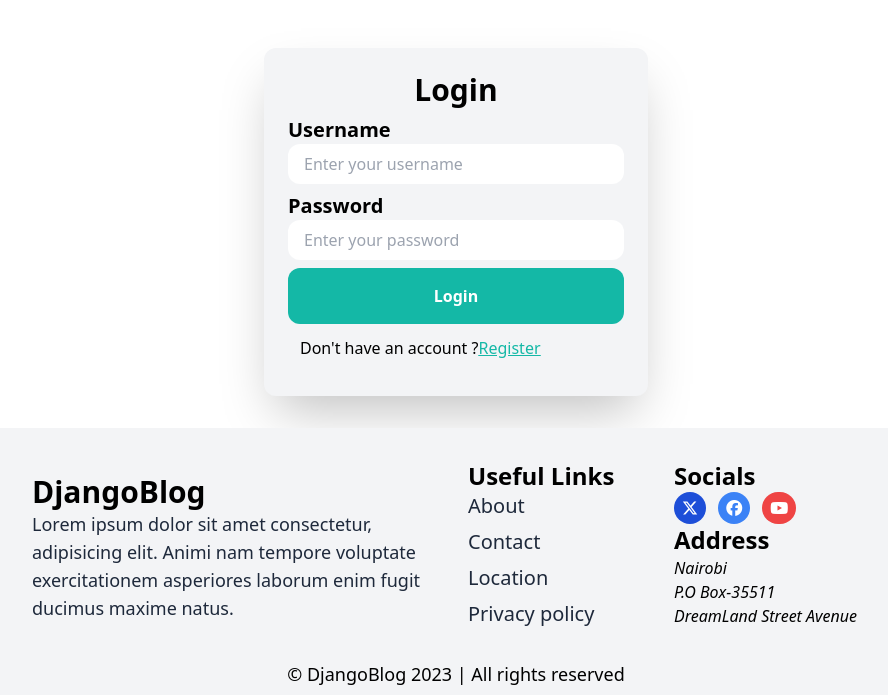
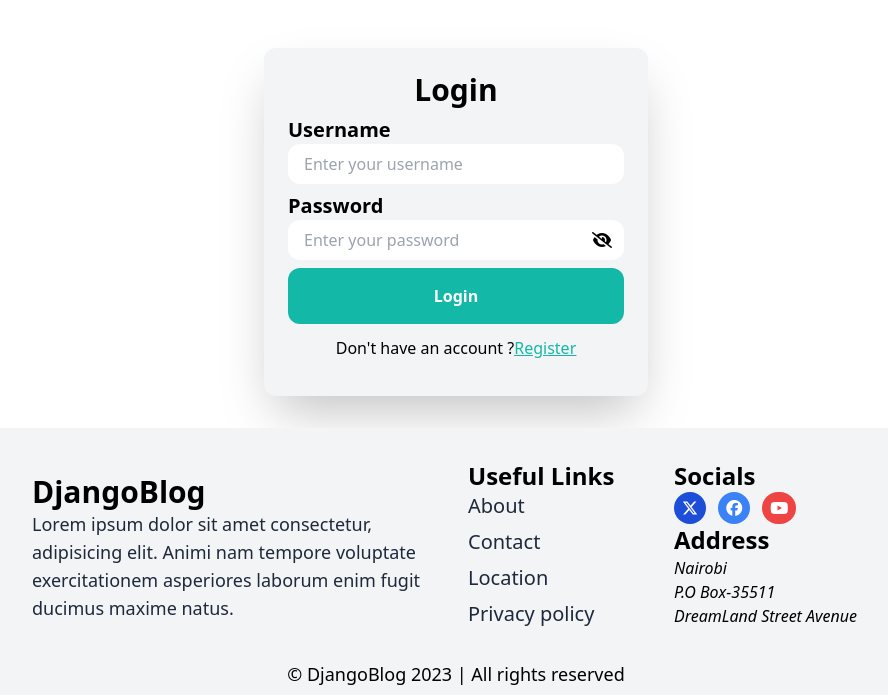
Before and after one commit to zablon-oigo/blog, a Django app: page /users/login/ in a window 1280 px wide. Shown: the part 85-780 px from the top of the page, without its empty margins (184-1072 px from the left). Run offline with Django 4.2, Linux system fonts and the light colour scheme; some libraries are stand-ins or nearby versions.

Commit message:
adding toggle password visibility to login form

```diff
--- a/static/js/main.js
+++ b/static/js/main.js
@@ -36,4 +36,12 @@ const myButton=()=>{
 }
 document.addEventListener('DOMContentLoaded',myButton)
 
-// close menu button
+// Toogle Password
+
+const password=document.querySelector('#id_password')
+const toggleEye=document.querySelector('#toggleEye')
+toggleEye.addEventListener('click',()=>{
+    let type=password.getAttribute('type') === 'password'?'text':'password';
+    password.setAttribute('type',type)
+    toggleEye.classList.toggle("fa-eye")
+})
--- a/users/templates/login.html
+++ b/users/templates/login.html
@@ -5,14 +5,21 @@ Login
 {% endblock %}
 {% block content %}
 <div class="m-8 rounded-xl max-w-sm mx-auto bg-gray-100 p-6 shadow-2xl">
-    <div class="w-full flex flex-col items-center">
+    <div class="w-full flex flex-col items-center relative">
         <h2 class="text-3xl font-semibold mb-2">Login</h2>
+        <div class="relative">
             <form action="{% url 'users:login' %}" method="post">
                 {% csrf_token %}
                  {% for field in form %}
                  <label for="" class="font-semibold text-xl">{{field.label}}</label>
                  {{field}}
+
                  {% endfor%}
+                 <div class="absolute  right-3 bottom-4">
+                    <i class="fa-solid fa-eye-slash" style="color: #000000;" id="toggleEye"></i>
+                 </div>
+        </div>
+
             <input type="submit" value="Login" class="bg-teal-500 py-4 px-6 w-full mx-auto hover:bg-teal-700 rounded-xl font-semibold text-white">
             <p class="m-3 text-base">Don't have an account ?<span class="text-teal-500 underline"><a href="{% url 'users:register' %}">Register</a></span></p>
         </form>
```
Lines whose indentation alone changed are shown as unchanged.
